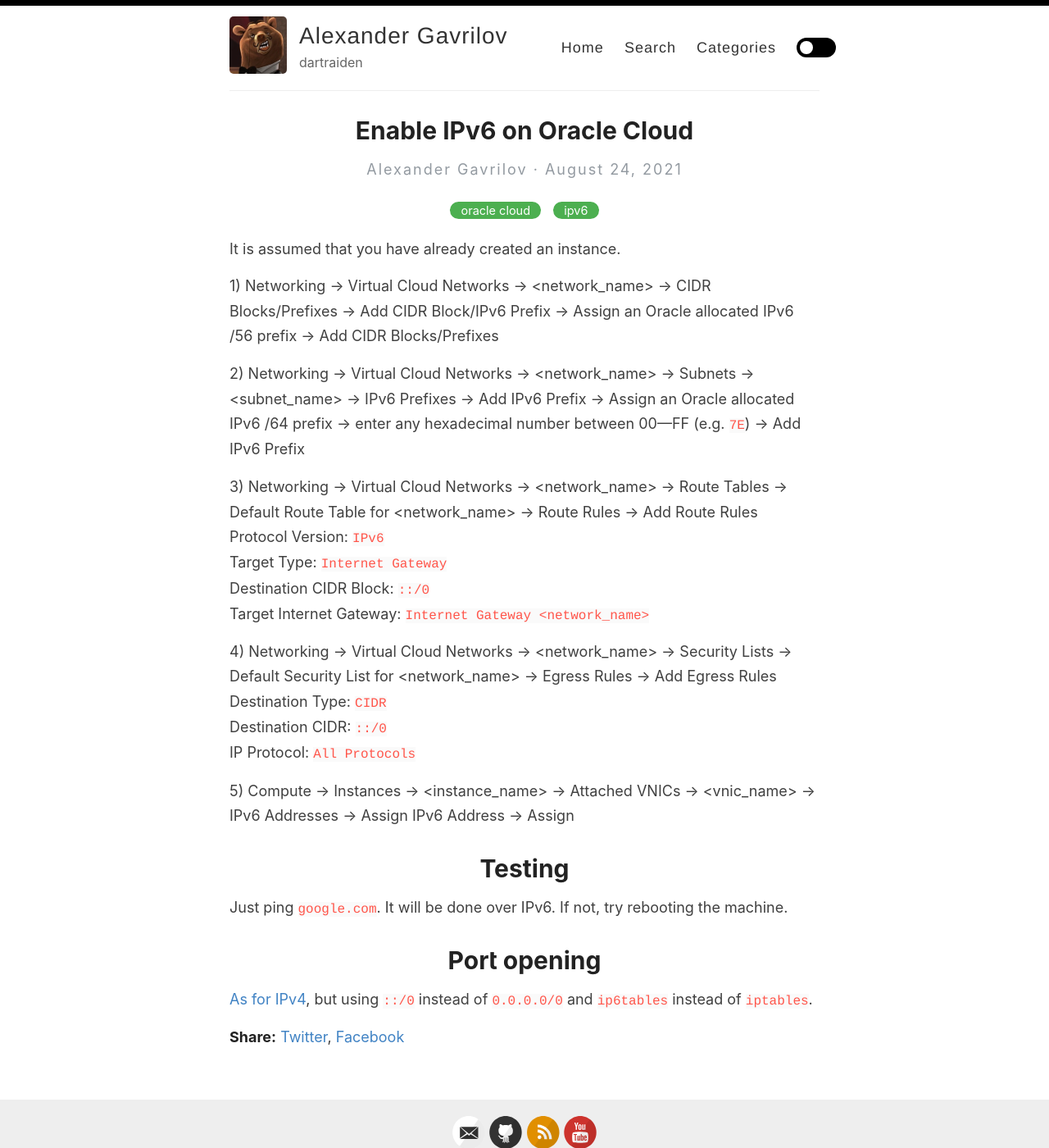
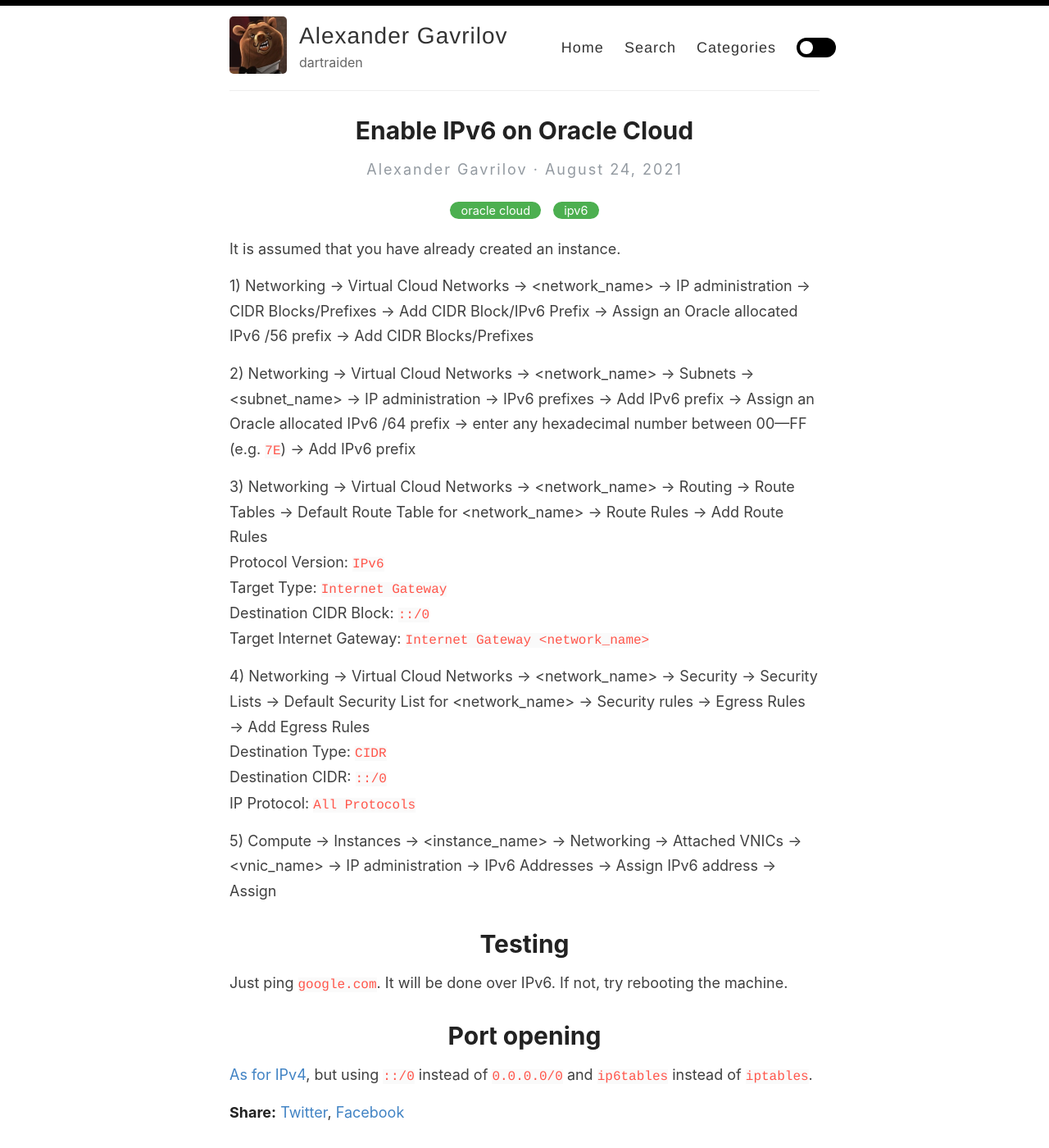
Before and after one commit to dartraiden/dartraiden.github.io, a Jekyll site: the page built from _posts/2021-8-24-Oracle-Cloud-IPv6.md, in a window 1280 px wide and 1400 px high. Shown: the whole window at 82% size. Built offline with Jekyll 4.4.1, drawn with Linux system fonts in a browser that asks for light colours; our own code applies the rules of GitHub Pages for plain Markdown files.

Commit message:
Update "Enable IPv6 on Oracle Cloud"

```diff
--- a/_posts/2021-8-24-Oracle-Cloud-IPv6.md
+++ b/_posts/2021-8-24-Oracle-Cloud-IPv6.md
@@ -6,22 +6,22 @@ categories: [oracle cloud, ipv6]
 
 It is assumed that you have already created an instance.
 
-1) Networking → Virtual Cloud Networks → \<network_name\> → CIDR Blocks/Prefixes → Add CIDR Block/IPv6 Prefix → Assign an Oracle allocated IPv6 /56 prefix → Add CIDR Blocks/Prefixes
+1) Networking → Virtual Cloud Networks → \<network_name\> → IP administration → CIDR Blocks/Prefixes → Add CIDR Block/IPv6 Prefix → Assign an Oracle allocated IPv6 /56 prefix → Add CIDR Blocks/Prefixes
 
-2) Networking → Virtual Cloud Networks → \<network_name\> → Subnets → \<subnet_name\> → IPv6 Prefixes → Add IPv6 Prefix → Assign an Oracle allocated IPv6 /64 prefix → enter any hexadecimal number between 00—FF (e.g. `7E`) → Add IPv6 Prefix
+2) Networking → Virtual Cloud Networks → \<network_name\> → Subnets → \<subnet_name\> → IP administration → IPv6 prefixes → Add IPv6 prefix → Assign an Oracle allocated IPv6 /64 prefix → enter any hexadecimal number between 00—FF (e.g. `7E`) → Add IPv6 prefix
 
-3) Networking → Virtual Cloud Networks → \<network_name\> → Route Tables → Default Route Table for \<network_name\> → Route Rules → Add Route Rules
+3) Networking → Virtual Cloud Networks → \<network_name\> → Routing → Route Tables → Default Route Table for \<network_name\> → Route Rules → Add Route Rules
 Protocol Version: `IPv6`
 Target Type: `Internet Gateway`
 Destination CIDR Block: `::/0`
 Target Internet Gateway: `Internet Gateway <network_name>`
 
-4) Networking → Virtual Cloud Networks → \<network_name\> → Security Lists → Default Security List for \<network_name\> → Egress Rules → Add Egress Rules
+4) Networking → Virtual Cloud Networks → \<network_name\> → Security → Security Lists → Default Security List for \<network_name\> → Security rules → Egress Rules → Add Egress Rules
 Destination Type: `CIDR`
 Destination CIDR: `::/0`
 IP Protocol: `All Protocols`
 
-5) Compute → Instances → \<instance_name\> → Attached VNICs → \<vnic_name\> → IPv6 Addresses → Assign IPv6 Address → Assign
+5) Compute → Instances → \<instance_name\> → Networking → Attached VNICs → \<vnic_name\> → IP administration → IPv6 Addresses → Assign IPv6 address → Assign
 
 # Testing
 Just ping `google.com`. It will be done over IPv6. If not, try rebooting the machine.
```
